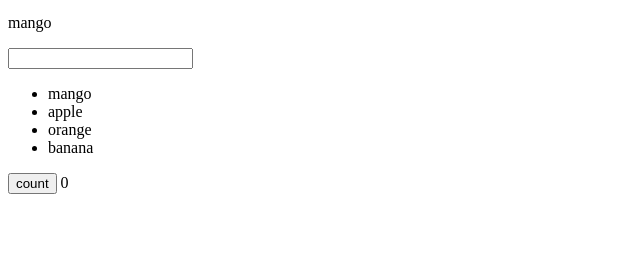
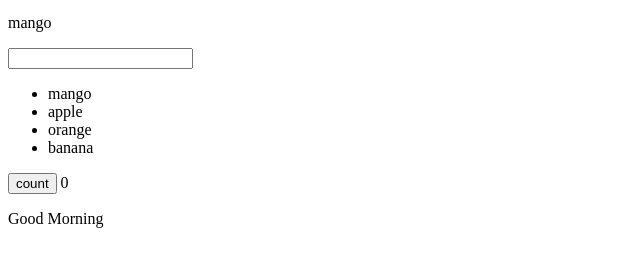
Before and after one commit to myohtetgithub007/vue, a plain HTML site: page index.html in a window 1280 px wide. Shown: the part 193-460 px from the top of the page, without its empty margins (0-640 px from the left). Drawn offline with nearby package versions, Linux system fonts and the light colour scheme.

Commit message:
computed

```diff
--- a/index.html
+++ b/index.html
@@ -17,6 +17,8 @@
   </ul>
   <button v-on:click="addOne()">count</button>
   {{count}}
+
+  <p v-if="isEven">Good Morning</p>
 </div>
 <!-- vue data bilnding -->
 
@@ -43,5 +45,12 @@
         this.count = this.count + 1;
       },
     },
+    computed: {
+      isEven() {
+        return this.count % 2 == 0;
+      },
+    },
   });
 </script>
+
+<!-- is computed is used for condition checked ui -->
```
